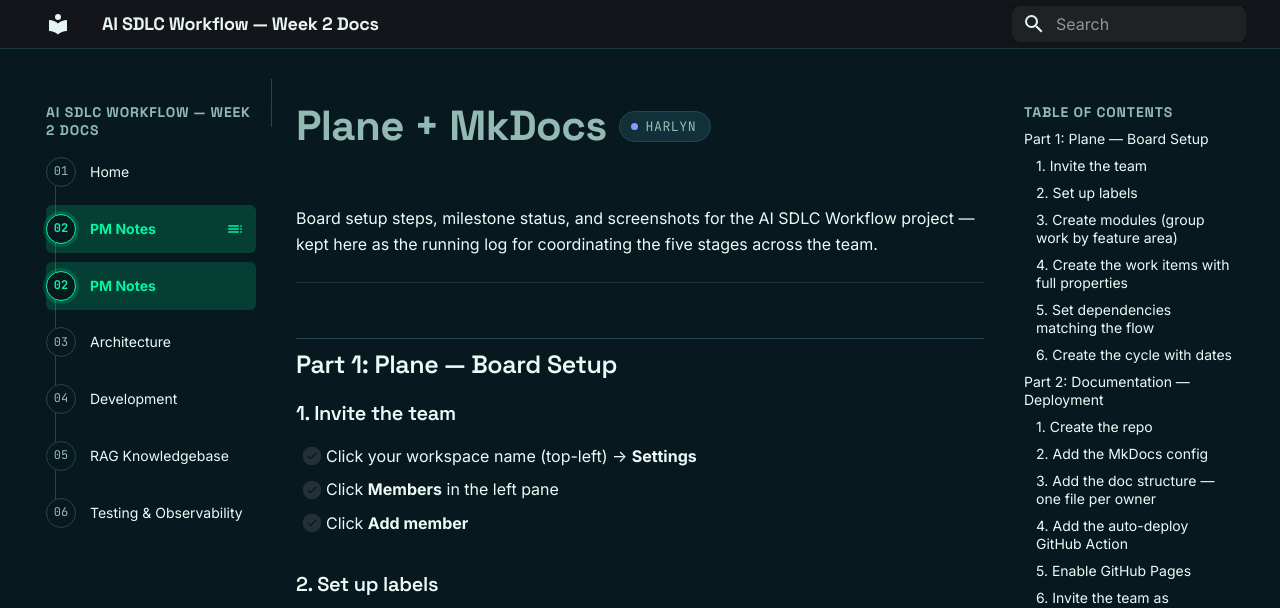
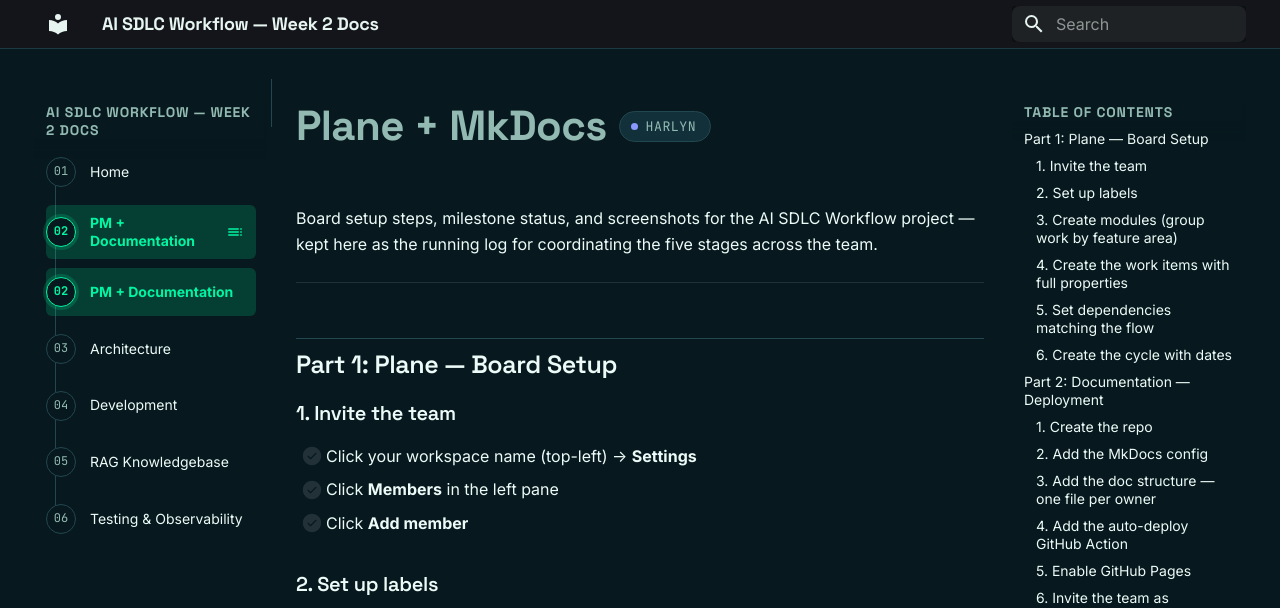
Before and after one commit to Nebreja/ai-sdlc-week2-docs, an MkDocs documentation site: the page built from docs/pm-notes.md, in a window 1280 px wide. Shown: the top 608 px of the page. Built offline with MkDocs 1.6.1 and Material for MkDocs 9.7.7, drawn with Linux system fonts in a browser that asks for light colours.

Commit message:
Rename PM Notes to PM Documentation in navigation

```diff
--- a/mkdocs.yml
+++ b/mkdocs.yml
@@ -3,7 +3,7 @@
 
 nav:
   - Home: index.md
-  - PM Notes: pm-notes.md
+  - PM + Documentation: pm-notes.md
   - Architecture: architecture.md
   - Development: development.md
   - RAG Knowledgebase: rag-knowledgebase.md
```
